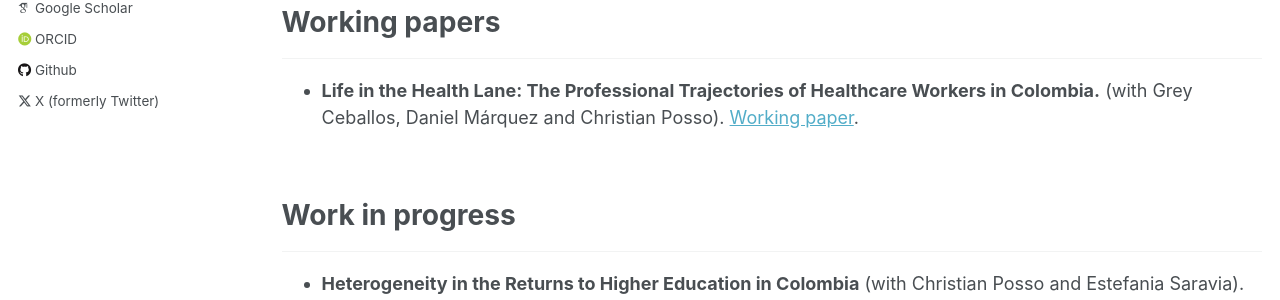
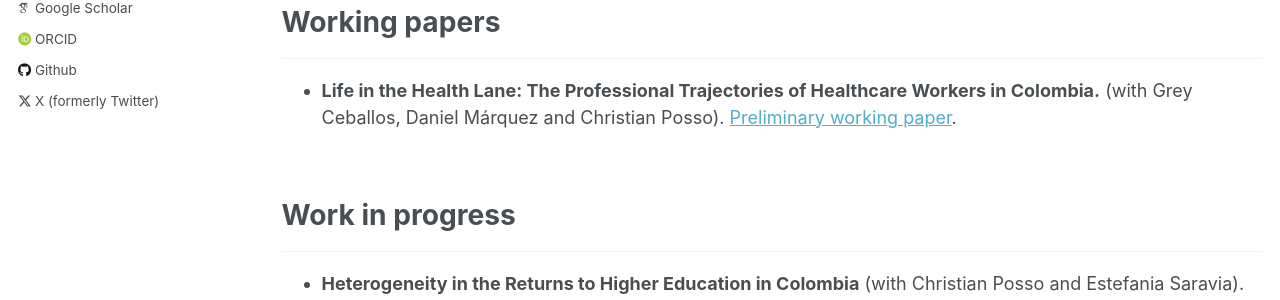
Before and after one commit to PabloUribeB/PabloUribeB.github.io, a Jekyll site: the page built from _pages/publications.md, in a window 1280 px wide and 900 px high. Shown: the part 431-731 px from the top of the window. Built offline with Jekyll 4.4.1, drawn with Linux system fonts in a browser that asks for light colours; some web fonts are replaced.

Commit message:
Update publications.md

```diff
--- a/_pages/publications.md
+++ b/_pages/publications.md
@@ -22,7 +22,7 @@ Published in *Economics of Education Review*, 2023 (with Christian Posso and Est
 # Working papers
 <hr>
 
-- **Life in the Health Lane: The Professional Trajectories of Healthcare Workers in Colombia.** (with Grey Ceballos, Daniel Márquez and Christian Posso). [Working paper](files/Draft_LifeintheHealthLane_LabourSpecialIssue.pdf).
+- **Life in the Health Lane: The Professional Trajectories of Healthcare Workers in Colombia.** (with Grey Ceballos, Daniel Márquez and Christian Posso). [Preliminary working paper](files/Draft_LifeintheHealthLane_LabourSpecialIssue.pdf).
 
 &nbsp;
 
```
